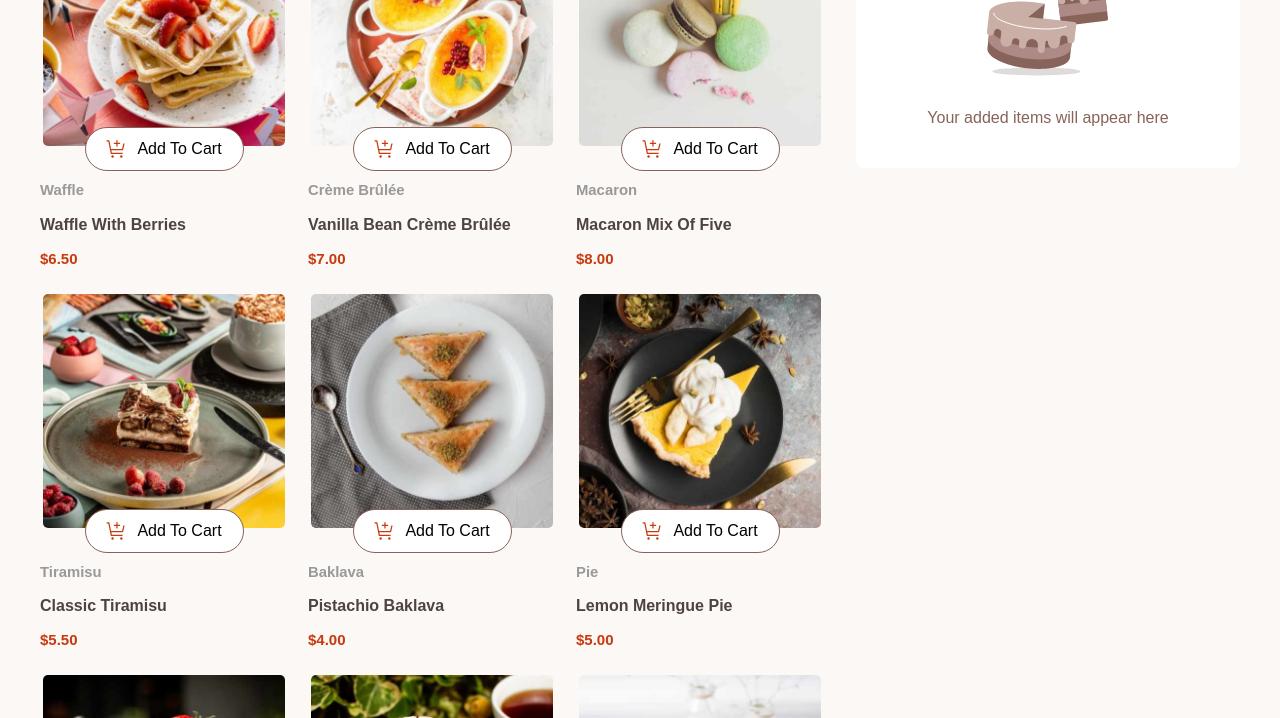
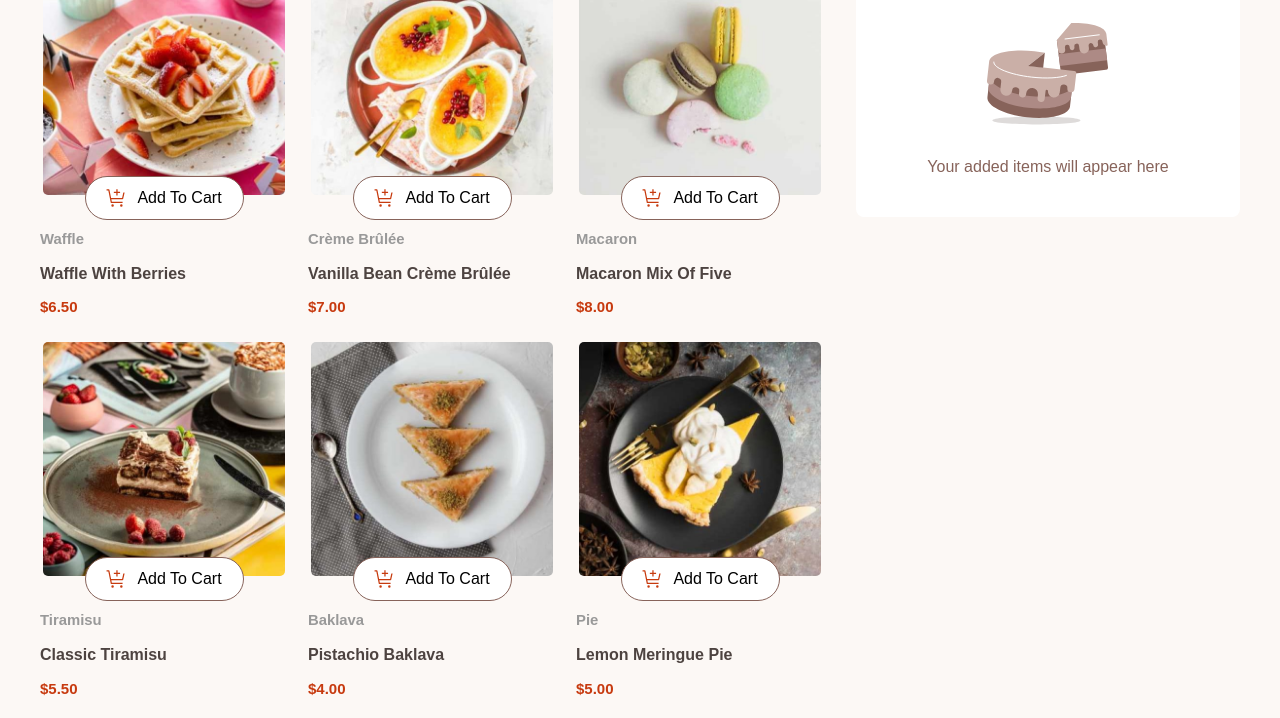
Before and after one commit to Rootwrx/product-list-with-cart__fem, a website built with Vite: page index.html in a window 1280 px wide. Shown: the part 226-944 px from the top of the page. Built offline with nearby package versions, Linux system fonts and the light colour scheme.

Commit message:
Update _styles.scss

```diff
--- a/src/sass/_styles.scss
+++ b/src/sass/_styles.scss
@@ -6,7 +6,7 @@ body {
   font-family: var(--ff);
 
   background-color: #fcf8f5;
-  padding-block: rv(26px, 4%);
+  padding-block: rv(26px, 100px);
 }
 
 .container {
```
